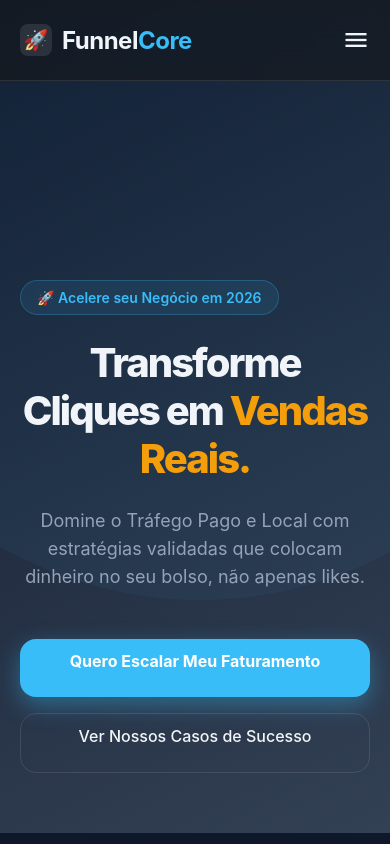
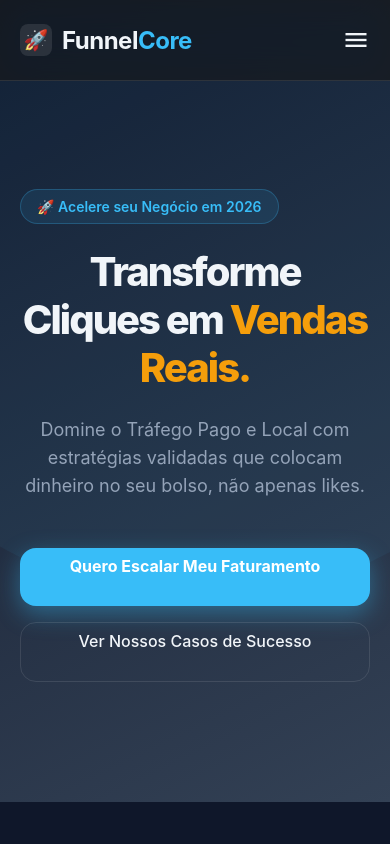
Before and after one commit to localfunnelsofc-svg/Lead-Page, a React Native app: screen / in a window 390 px wide. Built offline with nearby package versions, Linux system fonts and the light colour scheme.

Commit message:
add instagram link and update index.ts

```diff
--- a/src/components/Footer.tsx
+++ b/src/components/Footer.tsx
@@ -152,7 +152,9 @@ export const Footer = ({ isMobile }: { isMobile: boolean }) => {
                     </View>
 
                     <View style={[styles.socialRow, isMobile && { marginTop: 20 }]}>
-                        <TouchableOpacity style={styles.socialBtn}><FontAwesome name="instagram" size={20} color={COLORS.softWhite} /></TouchableOpacity>
+                        <TouchableOpacity style={styles.socialBtn} onPress={() => Linking.openURL('https://www.instagram.com/localfunnels.ofc?igsh=MTFieW1rcnl0cGkxMg%3D%3D&utm_source=qr')}>
+                            <FontAwesome name="instagram" size={20} color={COLORS.softWhite} />
+                        </TouchableOpacity>
                         <TouchableOpacity style={styles.socialBtn}><FontAwesome name="linkedin" size={20} color={COLORS.softWhite} /></TouchableOpacity>
                         <TouchableOpacity style={styles.socialBtn}><FontAwesome name="whatsapp" size={20} color={COLORS.softWhite} /></TouchableOpacity>
                     </View>
--- a/src/components/Hero.tsx
+++ b/src/components/Hero.tsx
@@ -19,7 +19,7 @@ export const Hero = () => {
             {/* Decorative Gradients */}
             <View style={styles.backgroundGlow} />
 
-            <View style={[styles.content, { paddingHorizontal: isMobile ? 20 : 40, marginTop: isMobile ? 140 : 120 }]}>
+            <View style={[styles.content, { paddingHorizontal: isMobile ? 20 : 40, marginTop: isMobile ? -10 : -30 }]}>
                 <View style={[styles.textContainer, isMobile && { alignItems: 'center' }]}>
 
                     <View style={styles.badge}>
@@ -118,8 +118,8 @@ const styles = StyleSheet.create({
     },
     ctaButton: {
         backgroundColor: COLORS.primaryBlue,
-        paddingTop: 12,
-        paddingBottom: 26,
+        paddingTop: 8,
+        paddingBottom: 30,
         paddingHorizontal: 32,
         borderRadius: 16,
         shadowColor: COLORS.primaryBlue,
@@ -135,8 +135,8 @@ const styles = StyleSheet.create({
         fontSize: 16,
     },
     secondaryButton: {
-        paddingTop: 12,
-        paddingBottom: 26,
+        paddingTop: 8,
+        paddingBottom: 30,
         paddingHorizontal: 32,
         borderRadius: 16,
         borderWidth: 1,
```
